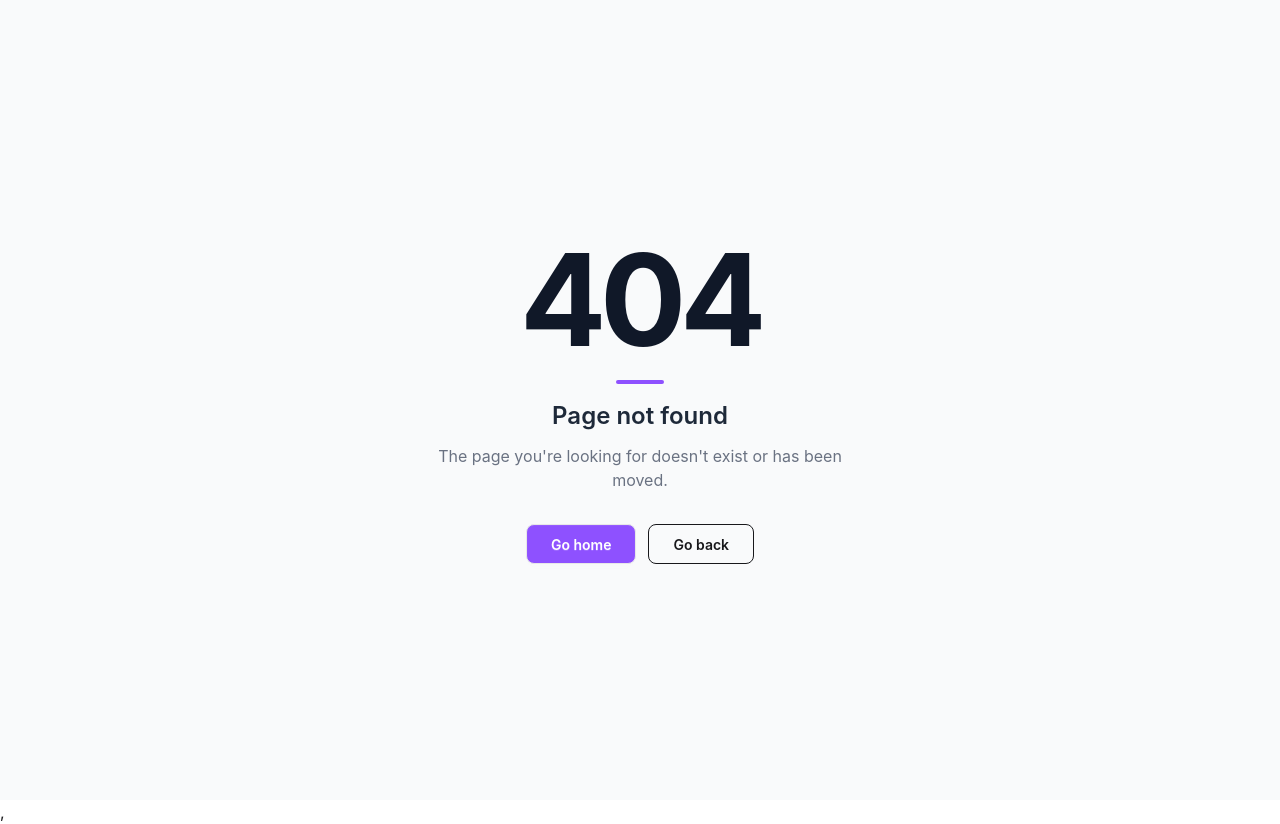
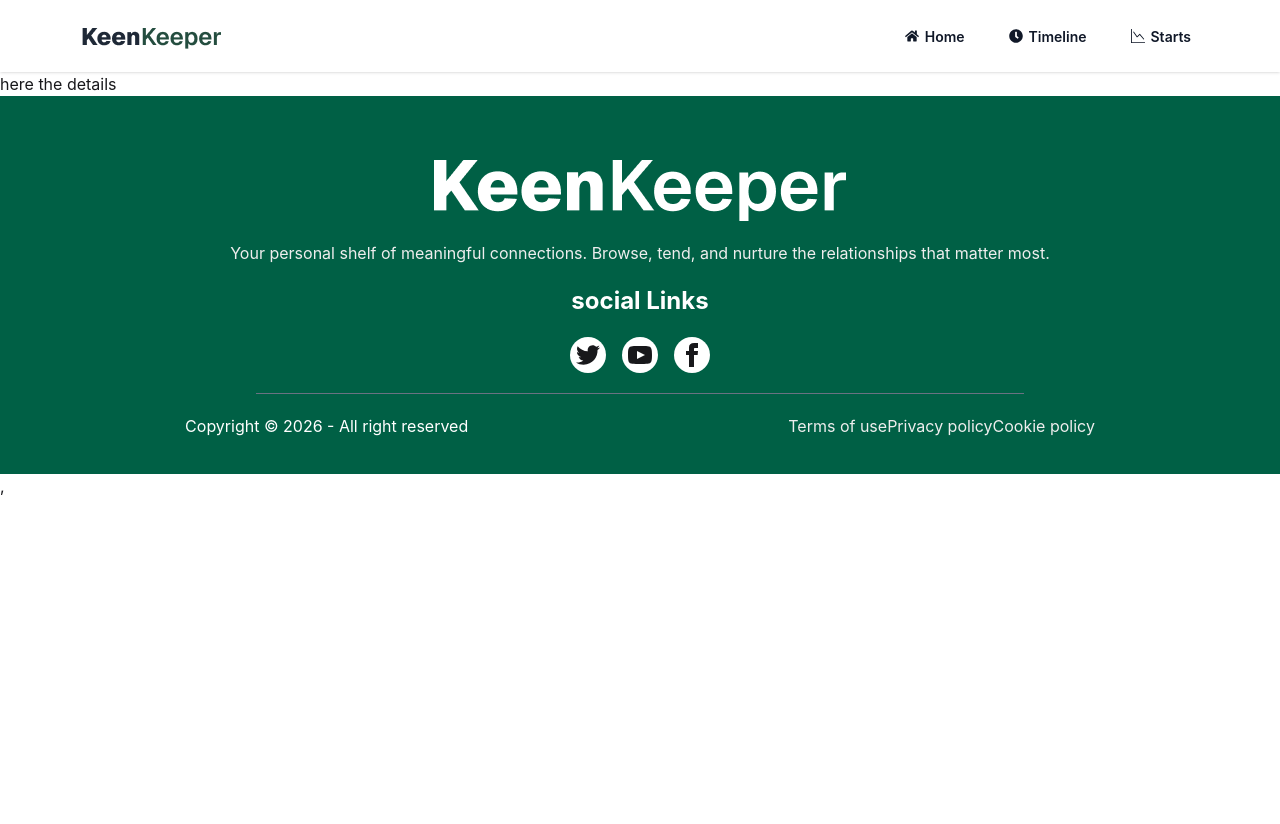
Before and after one commit to shihab-5/kee-keeper, a React (Vite) app: page /details/1 in a window 1280 px wide. Before the commit this address had no page. After the commit the page ends 800 px from the top, so only its background shows below. Built offline with nearby package versions, Linux system fonts and the light colour scheme.

Commit message:
completed home section friends cart

```diff
--- a/src/component/banner.jsx
+++ b/src/component/banner.jsx
@@ -1,4 +1,4 @@
-import React from 'react';
+import React, { Suspense } from 'react';
 import { IoIosPersonAdd } from "react-icons/io";
 import Friends from './home/friends';
 
@@ -11,7 +11,9 @@ const Banner = () => {
 relationships that matter most.</h3>
             <button className='btn btn-info bg-emerald-800 text-base-100 font-bold'><IoIosPersonAdd /> Add a Friend</button>
         </div>
-        <Friends></Friends>
+    <Suspense fallback={<h1 className='text-center font-black text-7xl my-20'>Loading...</h1>}>
+                <Friends></Friends>
+    </Suspense>
        </>
     );
 };
--- /dev/null
+++ b/src/component/home/details.jsx
@@ -0,0 +1,14 @@
+import React from 'react';
+import { useLoaderData } from 'react-router';
+
+const Detail = () => {
+    const friend=useLoaderData();
+    console.log(friend)
+    return (
+        <div>
+        <h1>here the details</h1>
+        </div>
+    );
+};
+
+export default Detail;
--- a/src/component/home/friends.jsx
+++ b/src/component/home/friends.jsx
@@ -1,4 +1,5 @@
 import React, { use } from 'react';
+import { Link } from 'react-router';
 
 
 const data=fetch('/friends.json').then(res=>res.json())
@@ -33,12 +34,12 @@ const Friends = () => {
 
         {
           friends.map((friend,ind)=>{
-           const {picture,name,tags,next_due_date,status}=friend
+           const {id,picture,name,tags,next_due_date,status}=friend
            const diff =new Date().getTime() - new Date(next_due_date).getTime();
 
 const daysAgo = Math.floor(diff / (1000 * 60 * 60 * 24));
          return(
-              <div key={ind} className='flex flex-col bg-base-100 rounded-2xl gap-3 py-4 items-center'>
+              <Link to={`/details/${id}`} key={ind} className='flex flex-col bg-base-100 rounded-2xl gap-3 py-4 items-center'>
                  <img src={picture} className='rounded-full w-[30%]' alt="" />
                  <p className='font-bold text-2xl'>{name}</p>
                  <p>{daysAgo}d ago</p>
@@ -51,7 +52,7 @@ const daysAgo = Math.floor(diff / (1000 * 60 * 60 * 24));
                </div>
                  <p className={`bg-green-400 rounded-full py-1 px-2 font-bold text-white ${status==='overdue'?"bg-red-700":"bg-green-700"}
                  ${status==='almost due'?"bg-lime-500":"bg-green-700"}`}>{status}</p>
-              </div>
+              </Link>
         )
       })
       }
--- a/src/main.jsx
+++ b/src/main.jsx
@@ -8,6 +8,7 @@ import Banner from './component/banner';
 import Time from './component/pages/timeline';
 import Start from './component/pages/starts';
 import NotFound from './notfound';
+import Detail from './component/home/details';
 
 const router = createBrowserRouter([
   {
@@ -25,6 +26,12 @@ const router = createBrowserRouter([
       {
         path:'/starts',
         Component:Start,
+      },
+      {
+        path:'/details/:id',
+        loader:({params})=>fetch("/friends.json").then(res=>res.json()).
+        then(friends =>friends.find(friend=>friend.id===Number(params.id))),
+        Component:Detail,
       }
 
     ],
```
